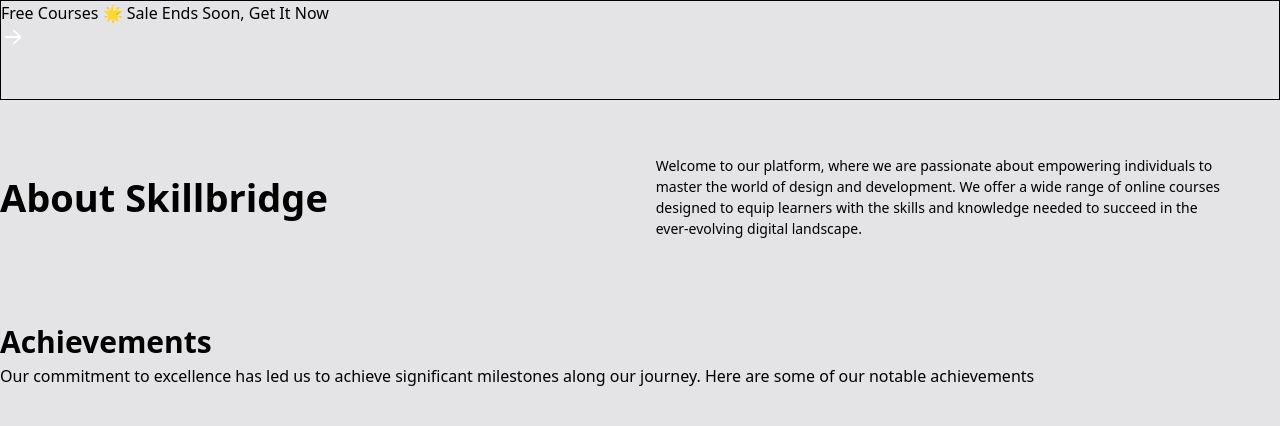
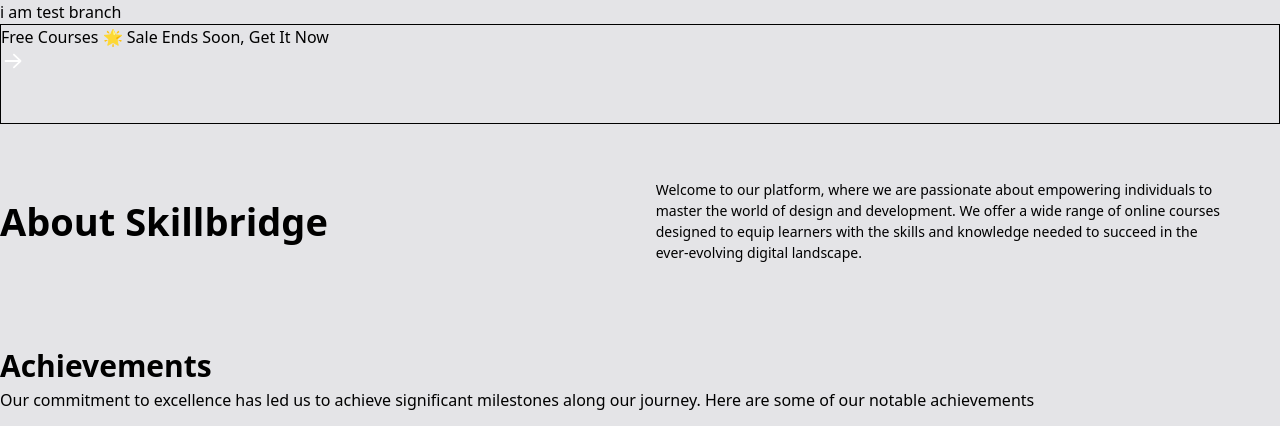
Before and after one commit to Azzimmka/online-course, a website: page about-us.html in a window 1280 px wide. Shown: the top 426 px of the page. Drawn offline with Linux system fonts and the light colour scheme.

Commit message:
added new line

```diff
--- a/about-us.html
+++ b/about-us.html
@@ -10,7 +10,7 @@
     <link href="https://fonts.googleapis.com/css2?family=Be+Vietnam+Pro:ital,wght@0,100;0,200;0,300;0,400;0,500;0,600;0,700;0,800;0,900;1,100;1,200;1,300;1,400;1,500;1,600;1,700;1,800;1,900&display=swap" rel="stylesheet">
 </head>
 <body class="bg-[#E4E4E7]  font-[Be Vietnam Pro] ">
-
+    <h1>i am test branch</h1>
     <header class="w-full h-[155px]">
         <div class="max-w-[1300px] border h-[100px] m-auto">
             <div>
```
